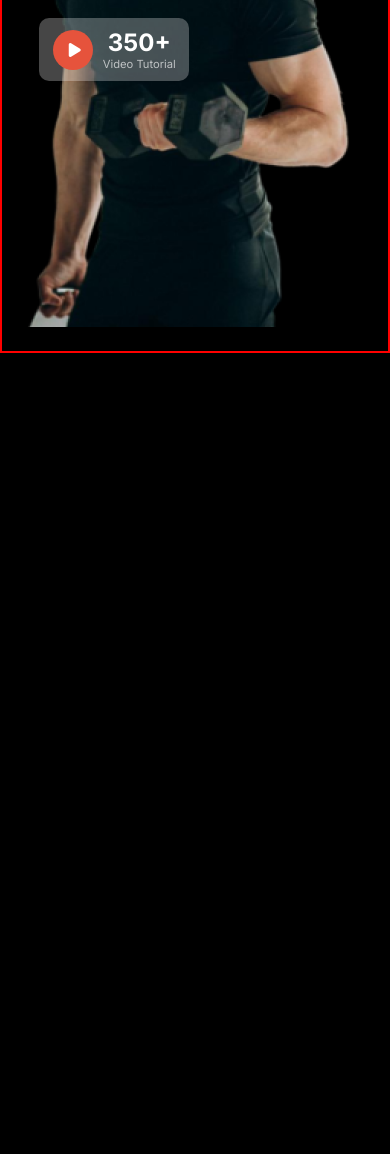
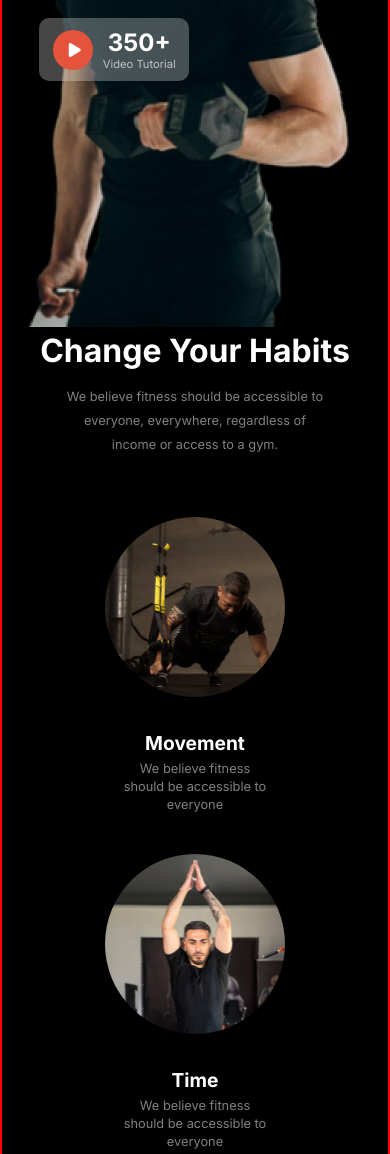
Before and after one commit to developernagor/assignment-2, a plain HTML site: page index.html in a window 390 px wide. Shown: the part 905-2059 px from the top of the page. Before the commit the page ends 1258 px from the top, so only its background shows below. Drawn offline with Linux system fonts and the light colour scheme.

Commit message:
Added Habit section and responsive it for desktop and mobile device.

```diff
--- a/index.html
+++ b/index.html
@@ -79,6 +79,51 @@
 
     <!-- Main Section Starts -->
     <main>
+        <section class="habit">
+            <div class="habit-content">
+                <h1 class="habit-title">Change Your Habits</h1>
+                <p class="habit-description">We believe fitness should be accessible to everyone, everywhere, regardless of income or access to a gym.</p>
+            </div>
+            <div class="habit-cards">
+                <div class="card-item">
+
+                    <div class="card-image">
+                        <img src="./images/image 3.png" alt="">
+                    </div>
+
+                    <h2 class="card-title">Movement</h2>
+                    <p class="card-description">We believe fitness should be accessible to everyone</p>
+                </div>
+
+                <div class="card-item">
+                    <div class="card-image">
+                        <img src="./images/image 2.png" alt="">
+                    </div>
+
+                    <h2 class="card-title">Time</h2>
+                    <p class="card-description">We believe fitness should be accessible to everyone</p>
+                </div>
+
+                <div class="card-item">
+                    <div class="card-image">
+                        <img src="./images/image 4.png" alt="">
+                    </div>
+
+                    <h2 class="card-title">Practise</h2>
+                    <p class="card-description">We believe fitness should be accessible to everyone</p>
+                </div>
+
+                <div class="card-item">
+                    <div class="card-image">
+                        <img src="./images/image 5.png" alt="">
+                    </div>
+
+                    <h2 class="card-title">Weight Loss</h2>
+                    <p class="card-description">We believe fitness should be accessible to everyone</p>
+                </div>
+
+            </div>
+        </section>
 
     </main>
     <!-- Main Section Ends -->
--- a/styles/style.css
+++ b/styles/style.css
@@ -48,7 +48,7 @@ body{
 
 
 /* Header Section Styles here */
-header, .banner{
+header, .banner, .habit{
     max-width: 1200px;
     margin: 0 auto;
     /* border: 1px solid palegreen; */
@@ -185,6 +185,58 @@ font-size: 1rem;
 
 }
 
+/* Habit section styles starts here  */
+.habit{
+    padding: 100px 0;
+}
+.habit-content{
+    width: 550px;
+    margin: 0 auto;
+    text-align: center;
+    padding-bottom: 60px;
+}
+.habit-title{
+    font-size: 3rem;
+    color: #FFF;
+    padding-bottom: 15px;
+
+}
+.habit-description{
+    font-size: .8rem;
+    color: rgba(255, 255, 255, 0.5);
+    line-height: 24px;
+}
+.habit-cards{
+    display: flex;
+    justify-content: space-around;
+    gap: 40px;
+}
+.card-item{
+    text-align: center;
+}
+.card-image{
+    text-align: center;
+    padding-bottom: 30px;
+}
+.card-image img{
+    width: 180px;
+    height: 180px;
+    border-radius: 50%;
+    /* padding-bottom: 30px; */
+}
+.card-title{
+    font-size: 1.2rem;
+    color: #fff;
+    padding-bottom: 5px;
+}
+.card-description{
+    font-size: .8rem;
+    color: rgba(255, 255, 255, 0.5);
+    line-height: 18px;
+    padding: 0 15px;
+}
+/* Habit section styles ends here  */
+
 
 /* Responsive styles starts here */
 
@@ -230,7 +282,7 @@ font-size: 1rem;
         width: 100%;
     }
 
-    /*  */
+
     .workout, .tutorial{
         width: 150px;
     }
@@ -265,5 +317,25 @@ font-size: 1rem;
 
     }
 
+    /* Habit Section responsive styles */
+    .habit{
+        padding: 0;
+    }
+    .habit-content{
+        width: 100%;
+    }
+    .habit-cards{
+        flex-direction: column;
+    }
+    .habit-title{
+        font-size: 2rem;
+    }
+    .habit-description{
+        font-size: .8rem;
+        padding: 0 40px;
+    }
 
+    .card-description{
+        padding: 0 100px;
+    }
 }
```
